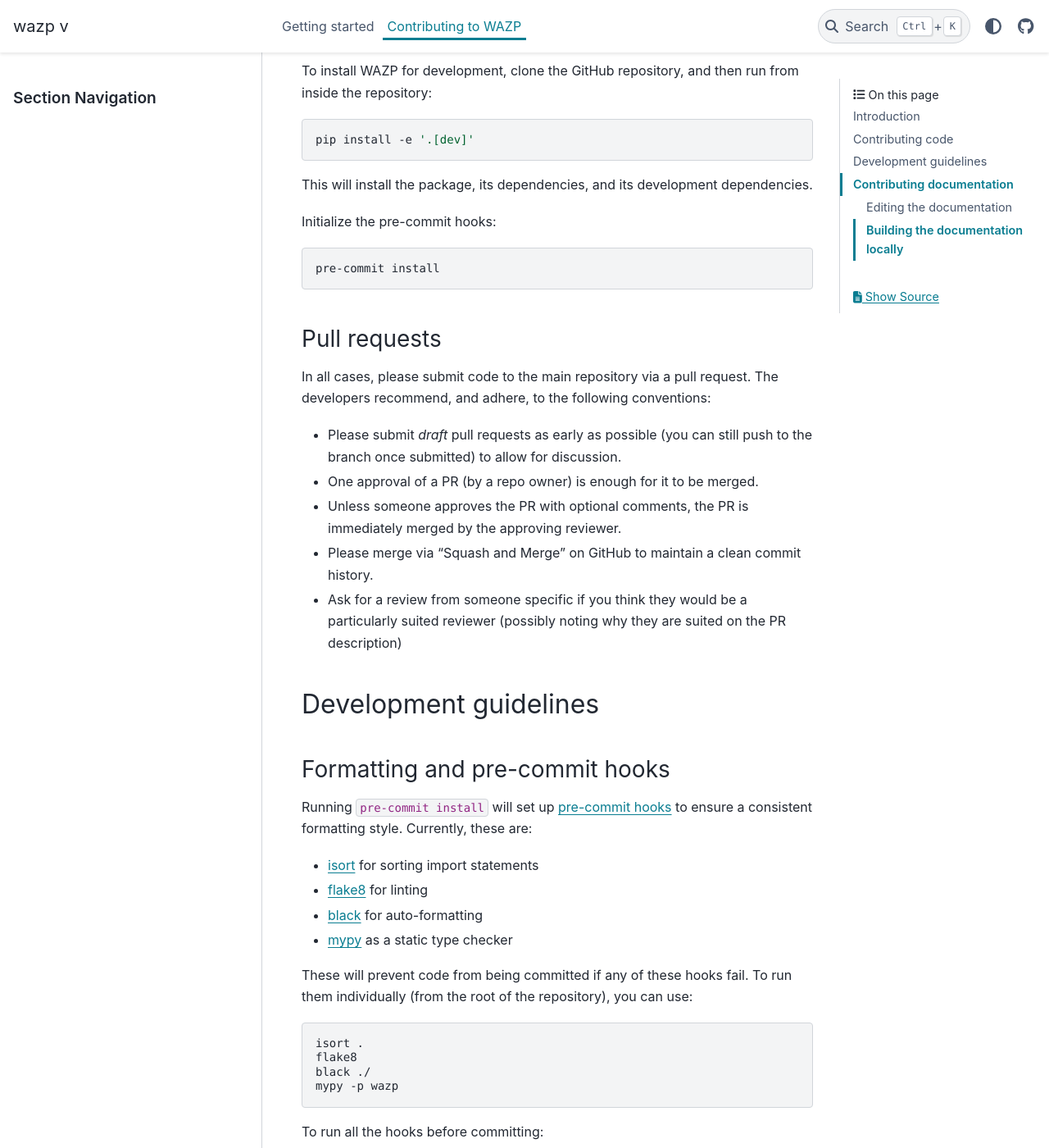
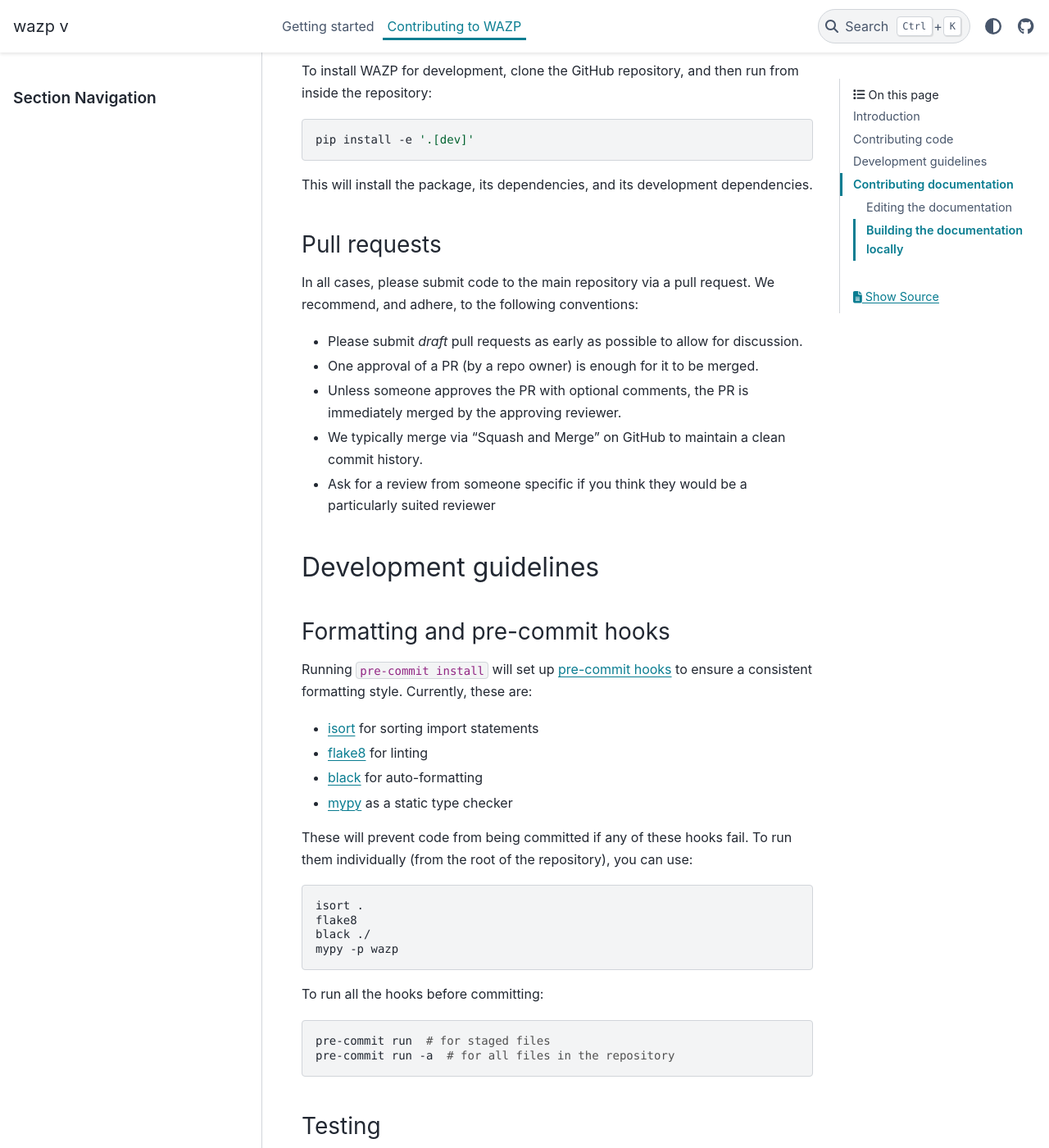
Before and after one commit to SainsburyWellcomeCentre/WAZP, a Sphinx documentation site: the page built from docs/source/contributing_link.md, in a window 1280 px wide and 1400 px high, scrolled down 750 px. Shown: the whole window at 82% size. Built offline with Sphinx 7.4.7 and the PyData theme 0.15.4, drawn with Linux system fonts in a browser that asks for light colours; the version number could not be read and is left out; some of the changed text lies outside the part shown.

Commit message:
fixed typos and edited prose in docs

````diff
--- a/CONTRIBUTING.md
+++ b/CONTRIBUTING.md
@@ -9,7 +9,7 @@ If you're unsure about any part of the contributing process, please get in touch
 
 ### Creating a development environment
 
-It is recommended to use `conda` to install a development environment for
+It is recommended to use [conda](https://docs.conda.io/en/latest/) to install a development environment for
 WAZP. Once you have `conda` installed, the following commands
 will create and activate a `conda` environment with the requirements needed
 for a development environment:
@@ -31,23 +31,15 @@ pip install -e '.[dev]'
 This will install the package, its dependencies,
 and its development dependencies.
 
-Initialize the pre-commit hooks:
-
-```bash
-pre-commit install
-```
-
 ### Pull requests
 
-In all cases, please submit code to the main repository via a pull request. The developers recommend, and adhere, to the following conventions:
+In all cases, please submit code to the main repository via a pull request. We recommend, and adhere, to the following conventions:
 
-- Please submit _draft_ pull requests as early as possible (you can still push to the branch once submitted) to
-  allow for discussion.
+- Please submit _draft_ pull requests as early as possible to allow for discussion.
 - One approval of a PR (by a repo owner) is enough for it to be merged.
 - Unless someone approves the PR with optional comments, the PR is immediately merged by the approving reviewer.
-- Please merge via "Squash and Merge" on GitHub to maintain a clean commit history.
-- Ask for a review from someone specific if you think they would be a particularly suited reviewer (possibly noting
-  why they are suited on the PR description)
+- We typically merge via "Squash and Merge" on GitHub to maintain a clean commit history.
+- Ask for a review from someone specific if you think they would be a particularly suited reviewer
 
 ## Development guidelines
 
@@ -60,7 +52,7 @@ Running `pre-commit install` will set up [pre-commit hooks](https://pre-commit.c
 * [mypy](https://mypy.readthedocs.io/en/stable/index.html) as a static type checker
 
 These will prevent code from being committed if any of these hooks fail. To run them individually (from the root of the repository), you can use:
-```bash
+```sh
 isort .
 flake8
 black ./
@@ -69,7 +61,7 @@ mypy -p wazp
 
 To run all the hooks before committing:
 
-```python
+```sh
 pre-commit run  # for staged files
 pre-commit run -a  # for all files in the repository
 ```
@@ -99,7 +91,7 @@ We use [semantic versioning](https://semver.org/), which includes `MAJOR`.`MINOR
 
 We use [`setuptools_scm`](https://github.com/pypa/setuptools_scm) to automatically version WAZP. It has been pre-configured in the `pyproject.toml` file. [`setuptools_scm` will automatically infer the version using git](https://github.com/pypa/setuptools_scm#default-versioning-scheme). To manually set a new semantic version, create a tag and make sure the tag is pushed to GitHub. Make sure you commit any changes you wish to be included in this version. E.g. to bump the version to `1.0.0`:
 
-```bash
+```sh
 git add .
 git commit -m "Add new changes"
 git tag -a v1.0.0 -m "Bump to version 1.0.0"
@@ -138,19 +130,19 @@ If you create a new documentation source file (e.g. `my_new_file.md` or `my_new_
 ### Building the documentation locally
 We recommend that you build and view the documentation website locally, before you push it.
 To do so, first install the requirements for building the documentation:
-```bash
+```sh
 pip install -r docs/requirements.txt
 ```
 
 Then, from the root of the repository, run:
-```bash
+```sh
 sphinx-build docs/source docs/build
 ```
 
 You can view the local build by opening `docs/build/index.html` in a browser.
 To refresh the documentation, after making changes, remove the `docs/build` folder and re-run the above command:
 
-```bash
+```sh
 rm -rf docs/build
 sphinx-build docs/source docs/build
 ```
````
Also changed, not shown: docs/source/getting_started.md (+2 -2 lines).
